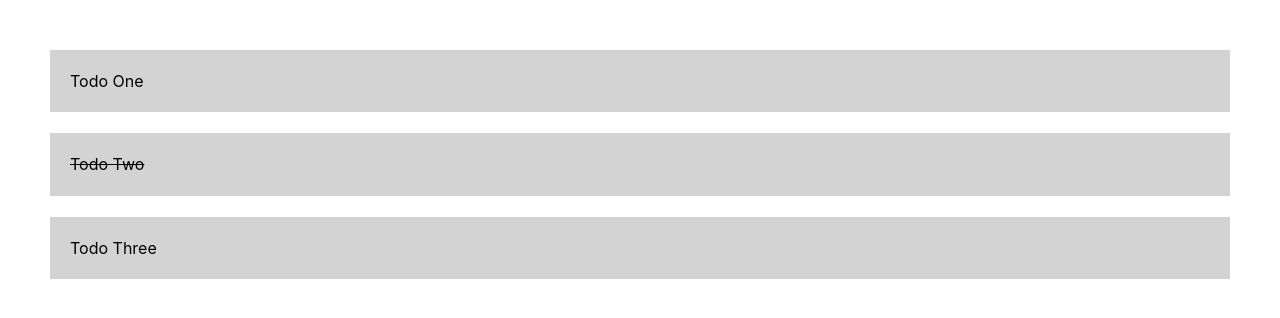
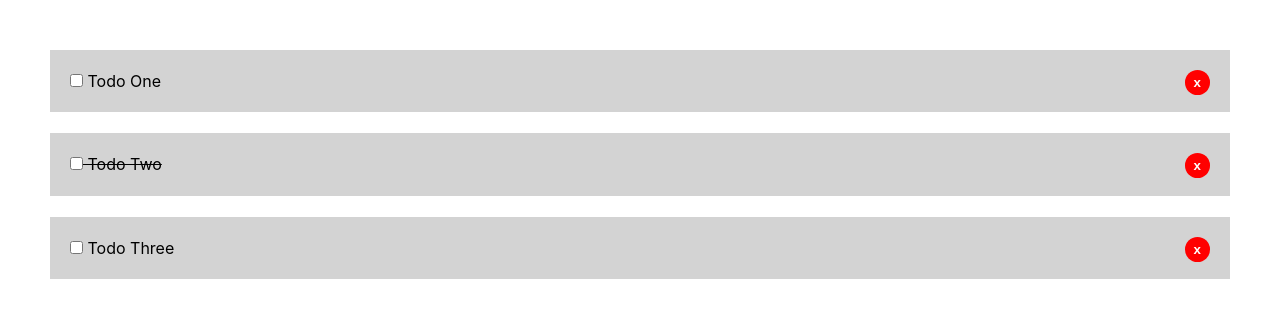
Before and after one commit to bertamatu/vueJs-todo-list, a Vue app: page / in a window 1280 px wide. Shown: the top 318 px of the page. Built offline with nearby package versions, Linux system fonts and the light colour scheme.

Commit message:
delete Todo works

```diff
--- a/src/App.vue
+++ b/src/App.vue
@@ -1,6 +1,6 @@
 <template>
   <div id="app">
-    <Todos v-bind:todos="todos" />
+    <Todos v-bind:todos="todos" v-on:delete-todo="deleteTodo" />
   </div>
 </template>
 
@@ -17,6 +17,11 @@
         { id: 3, title: "Todo Three", completed: false }
       ]
     };
+  },
+  methods: {
+    deleteTodo(id) {
+      this.todos = this.todos.filter(todo => todo.id !== id);
+    }
   }
 };
 </script>
--- a/src/components/TodoItem.vue
+++ b/src/components/TodoItem.vue
@@ -1,13 +1,22 @@
 <template>
   <div class="todo-item" v-bind:class="{'is-complete':todo.completed}">
-    <p>{{todo.title}}</p>
+    <p>
+      <input type="checkbox" v-on:change="markComplete" />
+      {{todo.title}}
+      <button @click="$emit('delete-todo', todo.id)" class="delete">x</button>
+    </p>
   </div>
 </template>
 
 <script>
 export default {
   name: "TodoItem",
-  props: ["todo"]
+  props: ["todo"],
+  methods: {
+    markComplete() {
+      this.todo.completed = !this.todo.completed;
+    }
+  }
 };
 </script>
 
@@ -20,4 +29,14 @@
 .is-complete {
   text-decoration: line-through;
 }
+.delete {
+  background: red;
+  color: white;
+  border: none;
+  padding: 5px 9px;
+  border-radius: 50%;
+  cursor: pointer;
+  float: right;
+  font-weight: bold;
+}
 </style>
--- a/src/components/Todos.vue
+++ b/src/components/Todos.vue
@@ -1,7 +1,7 @@
 <template>
   <div>
     <div v-bind:key="todo.id" v-for="todo in todos">
-      <TodoItem v-bind:todo="todo" />
+      <TodoItem v-bind:todo="todo" v-on:delete-todo="$emit('delete-todo', todo.id)" />
     </div>
   </div>
 </template>
```
